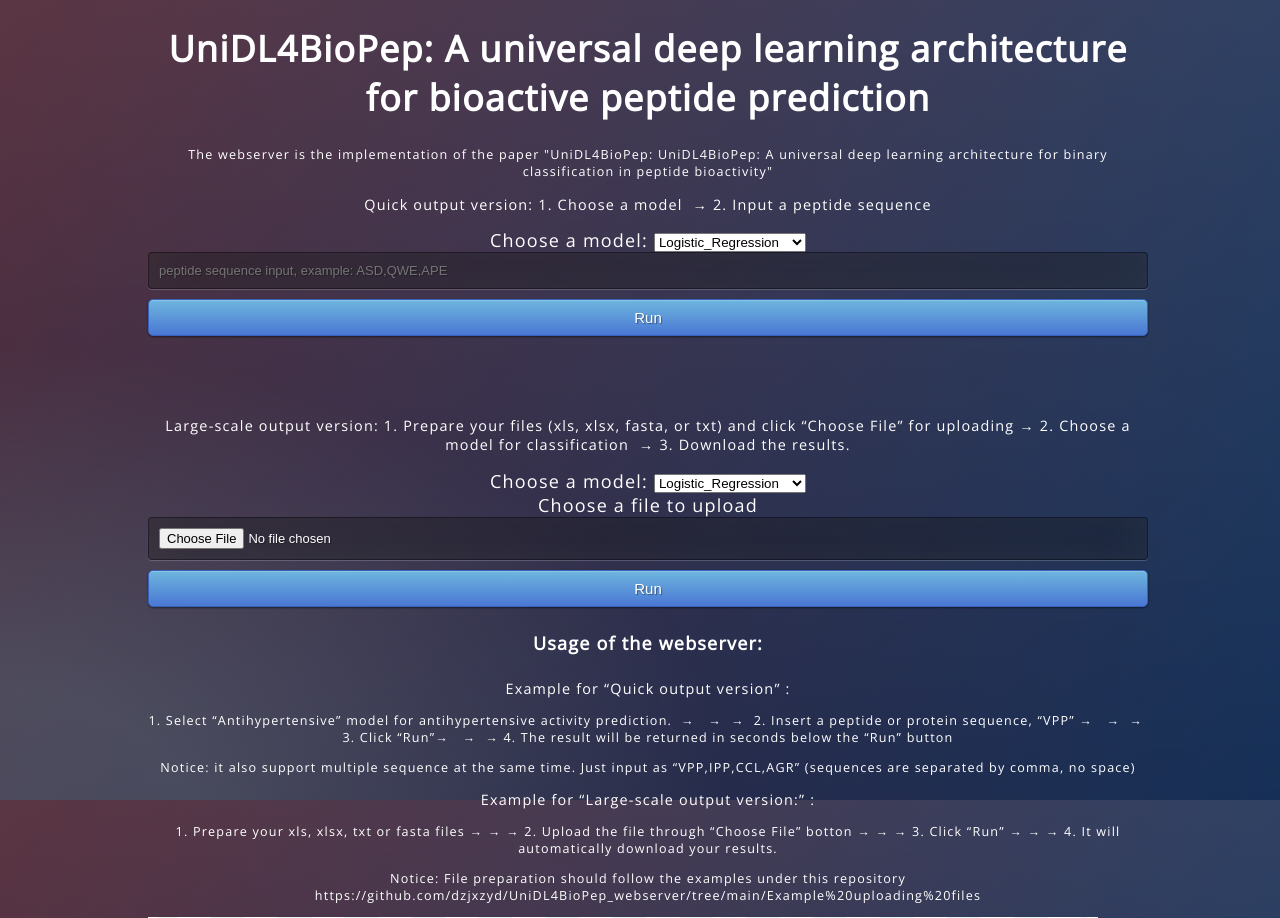
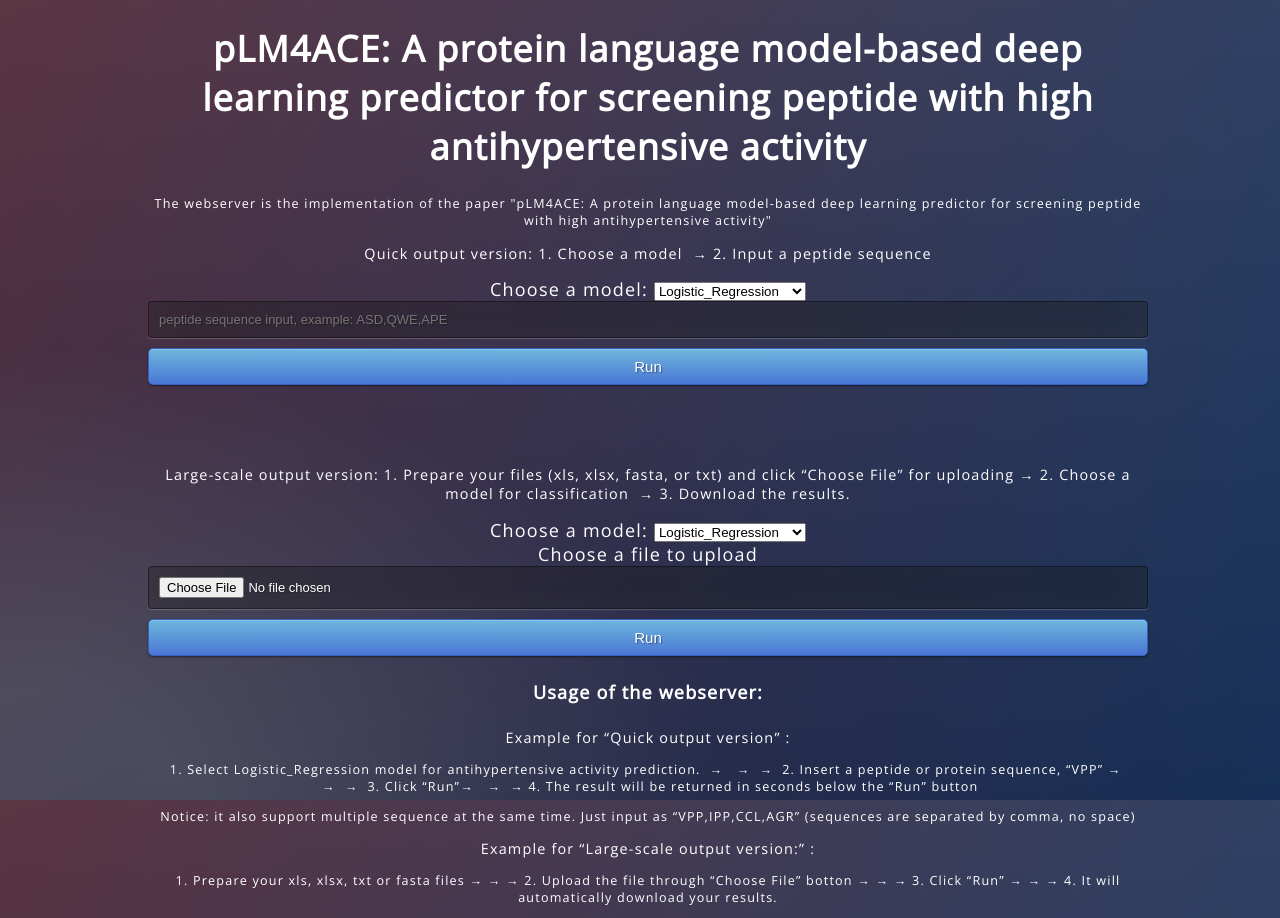
Before and after one commit to dzjxzyd/pLM4ACE, a Flask app: page / in a window 1280 px wide. Shown: the top 918 px of the page. Run offline with Flask 2, Linux system fonts and the light colour scheme; some web fonts are replaced.

Commit message:
Add files via upload

```diff
--- a/templates/index.html
+++ b/templates/index.html
@@ -3,7 +3,7 @@
 
       <head>
         <meta charset="utf-8">
-        <title>UniDL4BioPep</title>
+        <title>pLM4ACE</title>
         <link href='https://fonts.googleapis.com/css?family=Tangerine' rel='stylesheet' type='text/css'>
         <link href='https://fonts.googleapis.com/css?family==Rancho&effect=shadow-multiple' rel='stylesheet' type='text/css'>
         <link href='https://fonts.googleapis.com/css?family=Tangerine' rel='stylesheet' type='text/css'>
@@ -21,8 +21,8 @@
 
 <body>
     <div class="content">
-        <h1>UniDL4BioPep: A universal deep learning architecture for bioactive peptide prediction</h1>
-        <p style="font-size:70%">The webserver is the implementation of the paper "UniDL4BioPep: UniDL4BioPep: A universal deep learning architecture for binary classification in peptide bioactivity"</p>
+        <h1>pLM4ACE: A protein language model-based deep learning predictor for screening peptide with high antihypertensive activity</h1>
+        <p style="font-size:70%">The webserver is the implementation of the paper "pLM4ACE: A protein language model-based deep learning predictor for screening peptide with high antihypertensive activity"</p>
 	<p style="font-size:80%">Quick output version: 1. Choose a model  → 2. Input a peptide sequence</p>
         <form action="{{url_for('predict')}}" method="post">
             <label for="Model selection">Choose a model:</label>
@@ -54,13 +54,13 @@
         </form>
         <h4>Usage of the webserver:</h4>
         <p style="font-size:80%"> Example for “Quick output version” : </p>
-        <p style="font-size:70%">1. Select “Antihypertensive” model for antihypertensive activity prediction.   →   →  →  2. Insert a peptide or protein sequence, “VPP” →   →  →  3. Click “Run”→   →  → 4. The result will be returned in seconds below the “Run” button</p>
+        <p style="font-size:70%">1. Select Logistic_Regression model for antihypertensive activity prediction.   →   →  →  2. Insert a peptide or protein sequence, “VPP” →   →  →  3. Click “Run”→   →  → 4. The result will be returned in seconds below the “Run” button</p>
         <p style="font-size:70%">Notice: it also support multiple sequence at the same time. Just input as “VPP,IPP,CCL,AGR” (sequences are separated by comma, no space)</p>
         <p style="font-size:80%"> Example for “Large-scale output version:” : </p>
         <p style="font-size:70%">1. Prepare your xls, xlsx, txt or fasta files  →  →  → 2. Upload the file through “Choose File” botton  →   →  → 3. Click “Run” →   →  → 4. It will automatically download your results. </p>
         <p style="font-size:70%">Notice: File preparation should follow the examples under this repository https://github.com/dzjxzyd/UniDL4BioPep_webserver/tree/main/Example%20uploading%20files </p>
 
-        <img src="static/css/Whole architecture.png" alt="Whole architecture" width="950" height="650" style="float:left">
+        <img src="static/css/Whole architecture.png" alt="Whole architecture" width="1000" height="400" style="float:left">
     </div>
 </body>
 </html>
```
